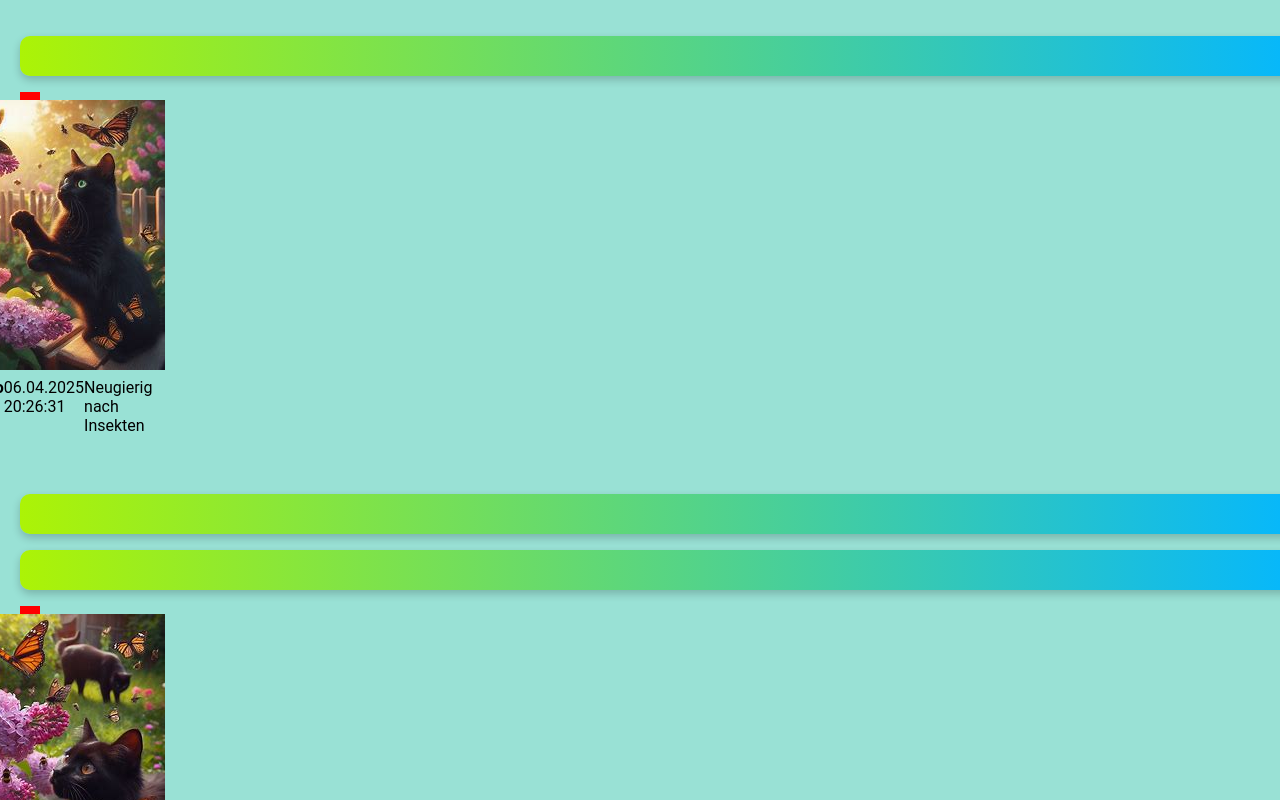
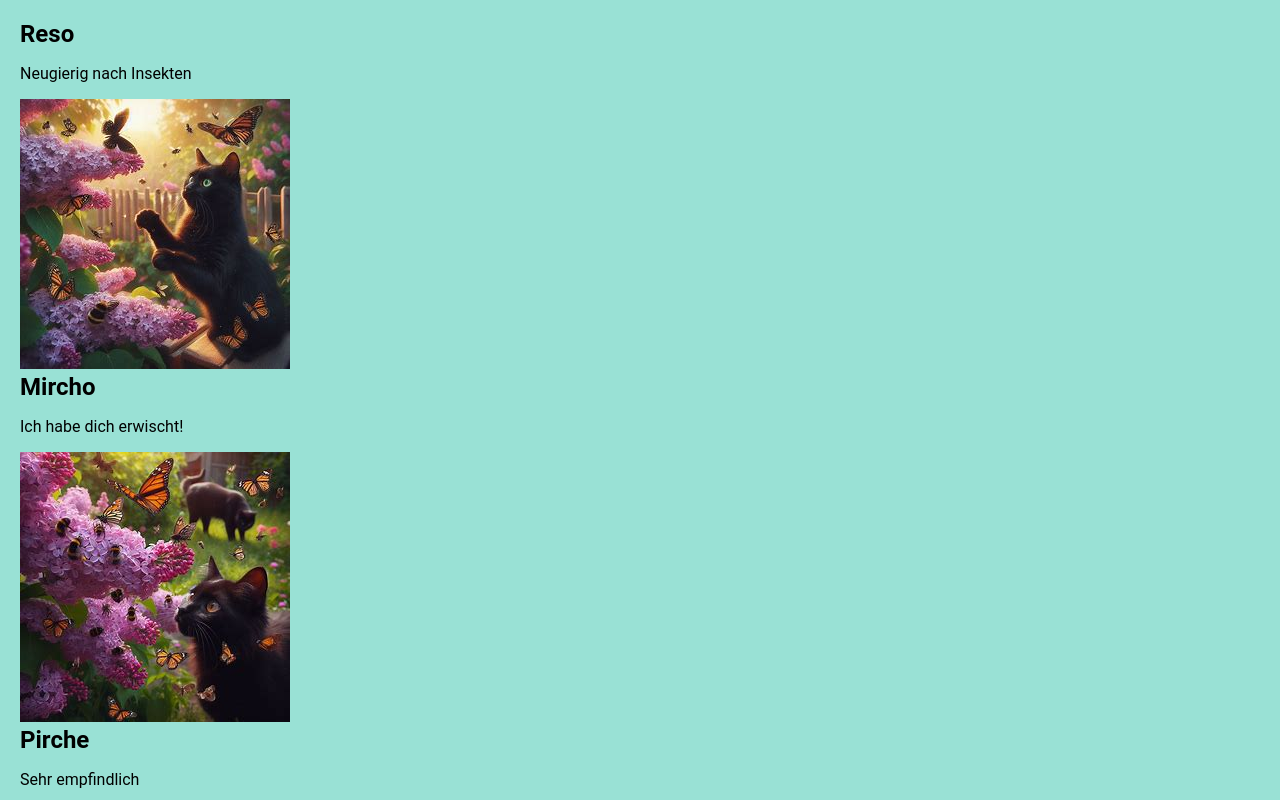
Before and after one commit to Guelistan/MyAngular, an Angular app: page / in a window 1280 px wide. Shown: the top 800 px of the page. Built offline with nearby package versions, Linux system fonts and the light colour scheme.

Commit message:
Die informationen werden aus der post.json datei gebunden in das html

```diff
--- /dev/null
+++ b/public/assets/data/post.json
@@ -0,0 +1,22 @@
+[
+  {
+    "img": "./assets/Reso.png",
+    "name": "Reso",
+    "text": "Neugierig nach Insekten"
+  },
+  {
+    "img": "./assets/Mircho.png",
+    "name": "Mircho",
+    "text": "Ich habe dich erwischt!"
+  },
+  {
+    "img": "./assets/Pirche.png",
+    "name": "Pirche",
+    "text": "Sehr empfindlich"
+  },
+  {
+    "img": "./assets/Sekiro.png",
+    "name": "Sekiro",
+    "text": "Die Traurigkeit eines verloren gegangenen Katers."
+  }
+]
--- a/src/app/app.component.html
+++ b/src/app/app.component.html
@@ -1,5 +1,5 @@
-<app-post img="./assets/katze-flieder.png" name="Reso" text="Neugierig nach Insekten"></app-post>
-<app-post img="./assets/katzen-hinterhalt.png" name="Mircho" text="Ich habe dich erwischt!"></app-post>
-<app-post img="./assets/Pirche.png" name="Pirche"text="Sehr empfindlich"></app-post>
-<app-post img="./assets/Sekiro.png" name="Sekiro"text="Die Traurigkeit eines verloren gegangenen Katers."></app-post>
-<!-- Add more posts or any other content here -->
+<div *ngFor="let post of posts" class="Card">
+  <h2>{{ post.name }}</h2>
+  <p>{{ post.text }}</p>
+  <img [src]="post.img || 'assets/default.png'" alt="{{ post.name }}" class="Profile-image" />
+</div>
--- a/src/app/app.component.ts
+++ b/src/app/app.component.ts
@@ -1,14 +1,42 @@
-import { Component } from '@angular/core';
-import { RouterOutlet } from '@angular/router';
+import { Component, OnInit } from '@angular/core';
+import { HttpClient } from '@angular/common/http';
+import { CommonModule } from '@angular/common';
 import { PostComponent } from './components/post/post.component';
+import { HttpClientModule } from '@angular/common/http';
+
+interface Post {
+  img: string;
+  name: string;
+  text: string;
+}
 
 @Component({
+  standalone: true,
+  imports: [CommonModule, HttpClientModule],
   selector: 'app-root',
   templateUrl: './app.component.html',
-  styleUrls: ['./app.component.scss'],
-  imports: [PostComponent]
+  styleUrls: ['./app.component.scss']
+})
+export class AppComponent implements OnInit {
+  posts: Post[] = [];
 
-})
-export class AppComponent {
-  title = 'MyAngular';
+  constructor(private http: HttpClient) { }
+
+  ngOnInit(): void {
+    this.http.get<Post[]>('assets/data/post.json').subscribe(data => {
+      this.posts = data.map(post => ({
+        ...post,
+        getCurrentTime: this.getCurrentTime,
+        onImageUpload: this.onImageUpload
+      }));
+    });
+  }
+
+  getCurrentTime(): string {
+    return new Date().toLocaleTimeString();
+  }
+
+  onImageUpload(): void {
+    console.log('Image uploaded');
+  }
 }
--- a/src/app/components/post/post.component.html
+++ b/src/app/components/post/post.component.html
@@ -1,15 +1,10 @@
-
 <div class="Card">
-
+  <div class="Card-left">
+    <img class="Profile-image" [src]="img" alt="bilder" />
+  </div>
+  <div class="Card-right">
+    <strong>{{ name }}</strong>
+    <div>{{ getCurrentTime() }}</div>
+    <div>{{ text }}</div>
+  </div>
 </div>
-<div class="Card-left">
-  <img class="Profile-image" [src]="img" alt="bilder">
-
-</div>
-<div class="Card-right">
-  <strong>{{name}}</strong>
-  <div>{{ getCurrentTime() }}</div>
-  <div>{{text}}</div>
-</div>
-<div class="Card">
-</div>
--- a/src/app/components/post/post.component.ts
+++ b/src/app/components/post/post.component.ts
@@ -1,10 +1,12 @@
+import { CommonModule } from '@angular/common';
 import { Component, Input } from '@angular/core';
+
 
 @Component({
   selector: 'app-post',
-  imports: [],
+  imports: [CommonModule],
   templateUrl: './post.component.html',
-  styleUrl: './post.component.scss'
+  styleUrls: ['./post.component.scss'] // Korrektur hier
 })
 
 
@@ -16,17 +18,9 @@ export class PostComponent {
   @Input() name: string = "";
   @Input() text: string = "";
   getCurrentTime(): string {
-    const currentTime = new Date();
-    const day = currentTime.getDate();
-    const month = currentTime.getMonth() + 1; // Months are zero-based
-    const year = currentTime.getFullYear();
-    const hours = currentTime.getHours();
-    const minutes = currentTime.getMinutes();
-    const seconds = currentTime.getSeconds();
-    const timeZoneOffset = currentTime.getTimezoneOffset() * 60; // Convert to seconds
-    const localTimeInSeconds = currentTime.getTime() / 1000 + timeZoneOffset;
-    return `${day.toString().padStart(2, '0')}.${month.toString().padStart(2, '0')}.${year} ${hours.toString().padStart(2, '0')}:${minutes.toString().padStart(2, '0')}:${seconds.toString().padStart(2, '0')}`;
+    return new Date().toLocaleString(); // Bietet Datum und Zeit im lokalen Format
   }
+
 
   onImageUpload(): void {
     // Simulate image upload logic
```
Also changed, not shown: public/assets/Mircho.png (renamed from public/assets/katzen-hinterhalt.png), public/assets/Reso.png (renamed from public/assets/katze-flieder.png).
